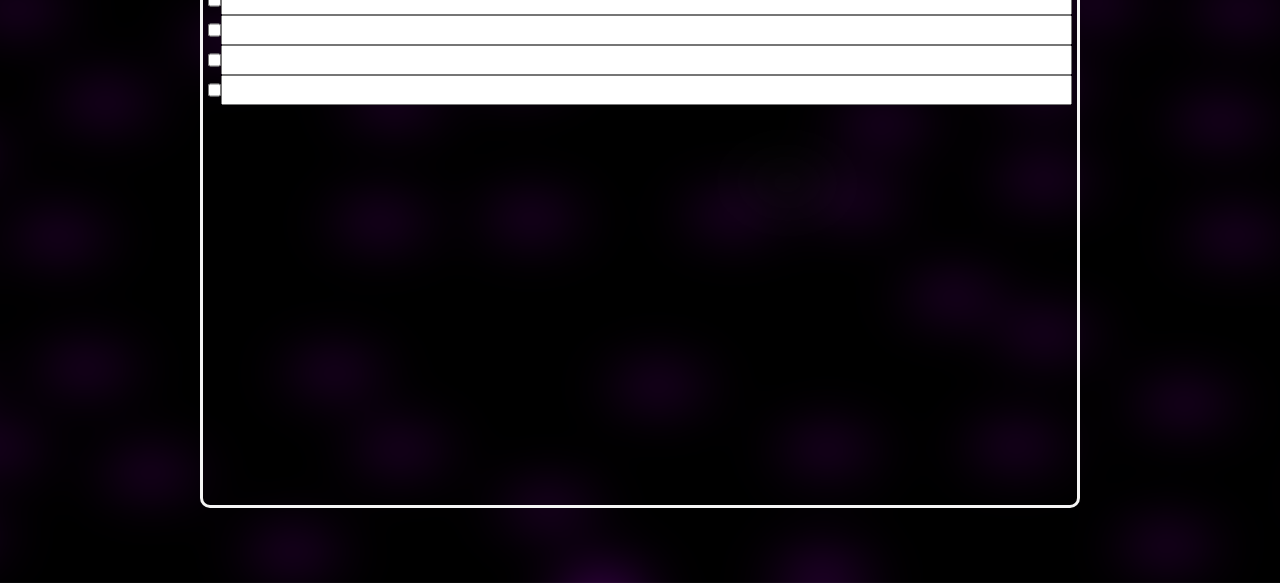
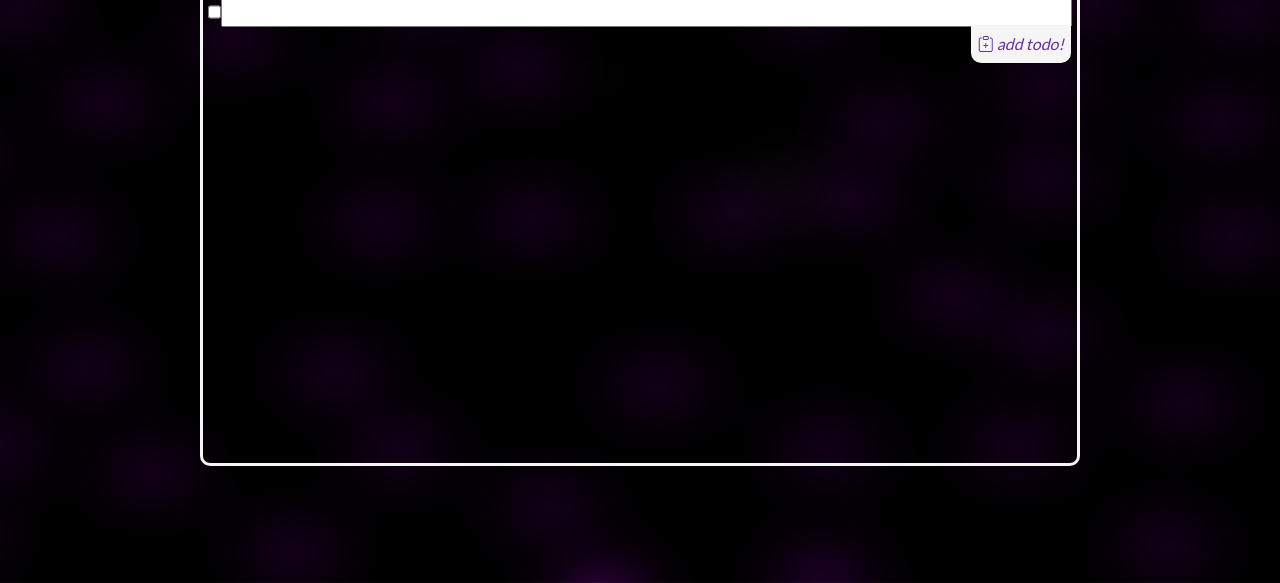
Before and after one commit to yuraaah/todo-app, a plain HTML site: page index.html in a window 1280 px wide. Shown: the part 217-800 px from the top of the page. Drawn offline with nearby package versions, Linux system fonts and the light colour scheme.

Commit message:
Add button template

```diff
--- a/index.html
+++ b/index.html
@@ -20,24 +20,13 @@
         </div>
         <div id="text-c">
             <div class="d-flex">
-                <input id="checkbox" class="checkbox" type="checkbox">
-                <input class="container-fluid" type="text">
+                <input class="styled-checkbox" id="styled-checkbox-4" type="checkbox">
+                <input class="container" type="text">
             </div>
-            <div class="d-flex">
-                <input id="checkbox" class="checkbox" type="checkbox">
-                <input class="container-fluid" type="text">
-            </div>
-            <div class="d-flex">
-                <input id="checkbox" class="checkbox" type="checkbox">
-                <input class="container-fluid" type="text">
-            </div>
-            <div class="d-flex">
-                <input id="checkbox" class="checkbox" type="checkbox">
-                <input class="container-fluid" type="text">
-            </div>
-            <div class="d-flex">
-                <input id="checkbox" class="checkbox" type="checkbox">
-                <input class="container-fluid" type="text">
+            <div class="d-flex align-items-end flex-column">
+                <div id="add-c">
+                    <i class="bi bi-clipboard-plus"> add todo!</i>
+                </div>
             </div>
         </div>
     </div>
--- a/style.css
+++ b/style.css
@@ -18,8 +18,6 @@ body {
     margin: 0;
     color: #ffff;
 }
-
-
 
 #header-c{
     padding: 5px;
@@ -43,3 +41,14 @@ h1{
     border: 3px solid #f5f5f5;
     border-top: none;
 }
+
+#add-c{
+    padding: 5px;
+    margin-top: -2px;
+    margin-right: 1px;
+    border-bottom-left-radius: 10px;
+    border-bottom-right-radius: 10px;
+    border: 2px solid #f5f5f5;
+    color: rebeccapurple;
+    background-color: #f5f5f5;
+}
```
